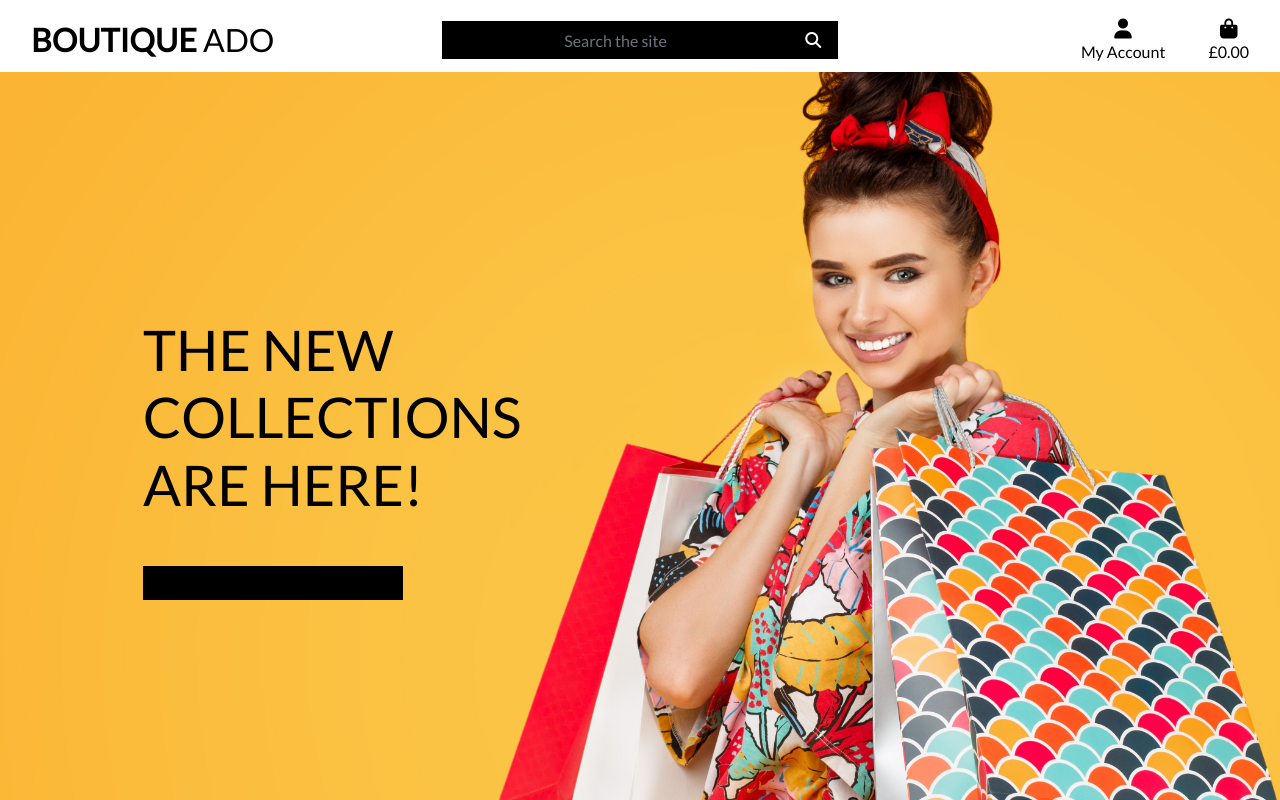
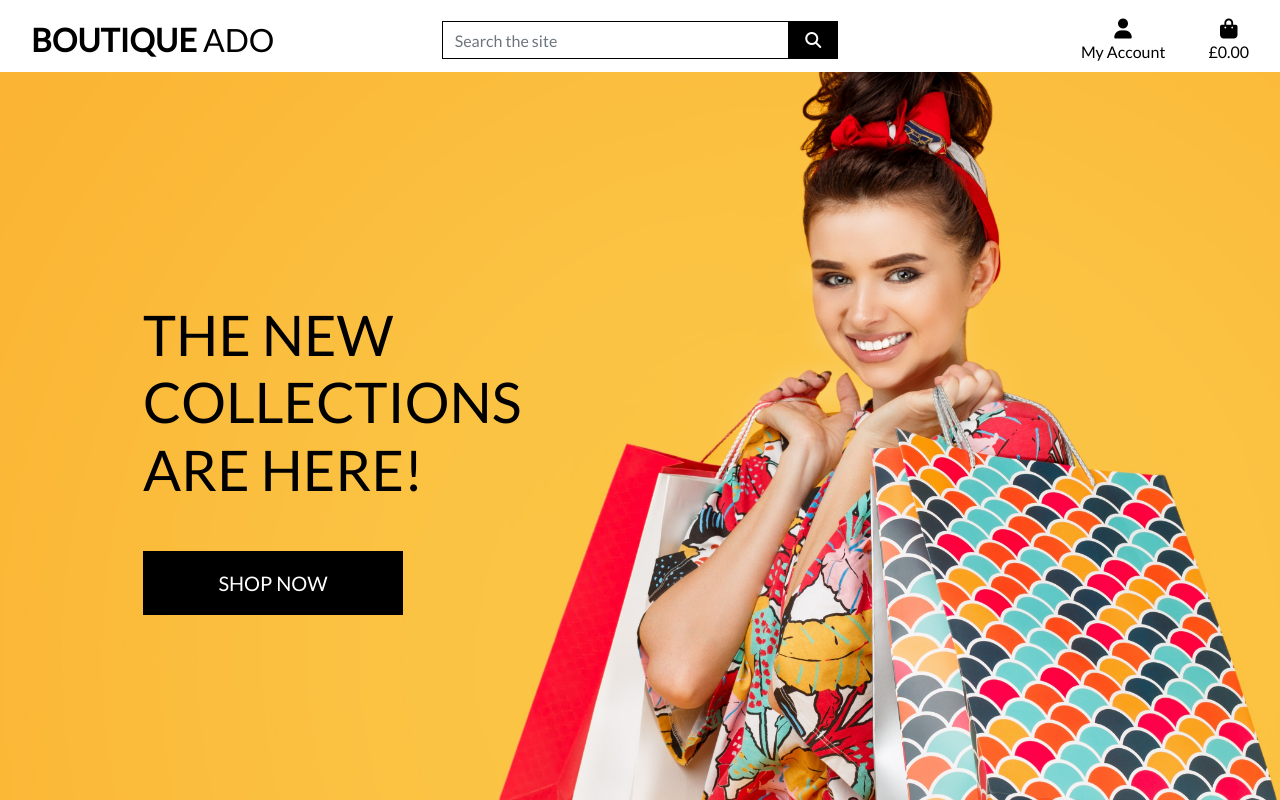
Before and after one commit to GazzaJ/CI-Boutique-Ado, a Django app: page / in a window 1280 px wide. Run offline with Django 3.2, Linux system fonts and the light colour scheme; some libraries are stand-ins or nearby versions.

Commit message:
Fix a few mistakes in index and base.html

```diff
--- a/boutique_ado/settings.py
+++ b/boutique_ado/settings.py
@@ -68,7 +68,7 @@ TEMPLATES = [
         'OPTIONS': {
             'context_processors': [
                 'django.template.context_processors.debug',
-                'django.template.context_processors.request', # required by allauth
+                'django.template.context_processors.request',  # required by allauth
                 'django.contrib.auth.context_processors.auth',
                 'django.contrib.messages.context_processors.messages',
             ],
--- a/home/templates/home/index.html
+++ b/home/templates/home/index.html
@@ -20,7 +20,7 @@
                 </h1>
                 <div class="my-5">
                     <h4>
-                        <a href="" class="shop-now-button btn btn-lg rounded-0 text-uppercase py-3"></a>
+                        <a href="" class="shop-now-button btn btn-lg rounded-0 text-uppercase py-3">Shop Now</a>
                     </h4>
                 </div>
             </div>
--- a/templates/base.html
+++ b/templates/base.html
@@ -47,7 +47,7 @@
             <div class="col-12 col-lg-4 my-auto py-1 py-lg-0">
                 <form method="GET" action="">
                     <div class="input-group w-100">
-                        <input class="form-control btn btn-black border border-black rounded-0"
+                        <input class="form-control border border-black rounded-0"
                             type="text"
                             name="q"
                             placeholder="Search the site">
```
